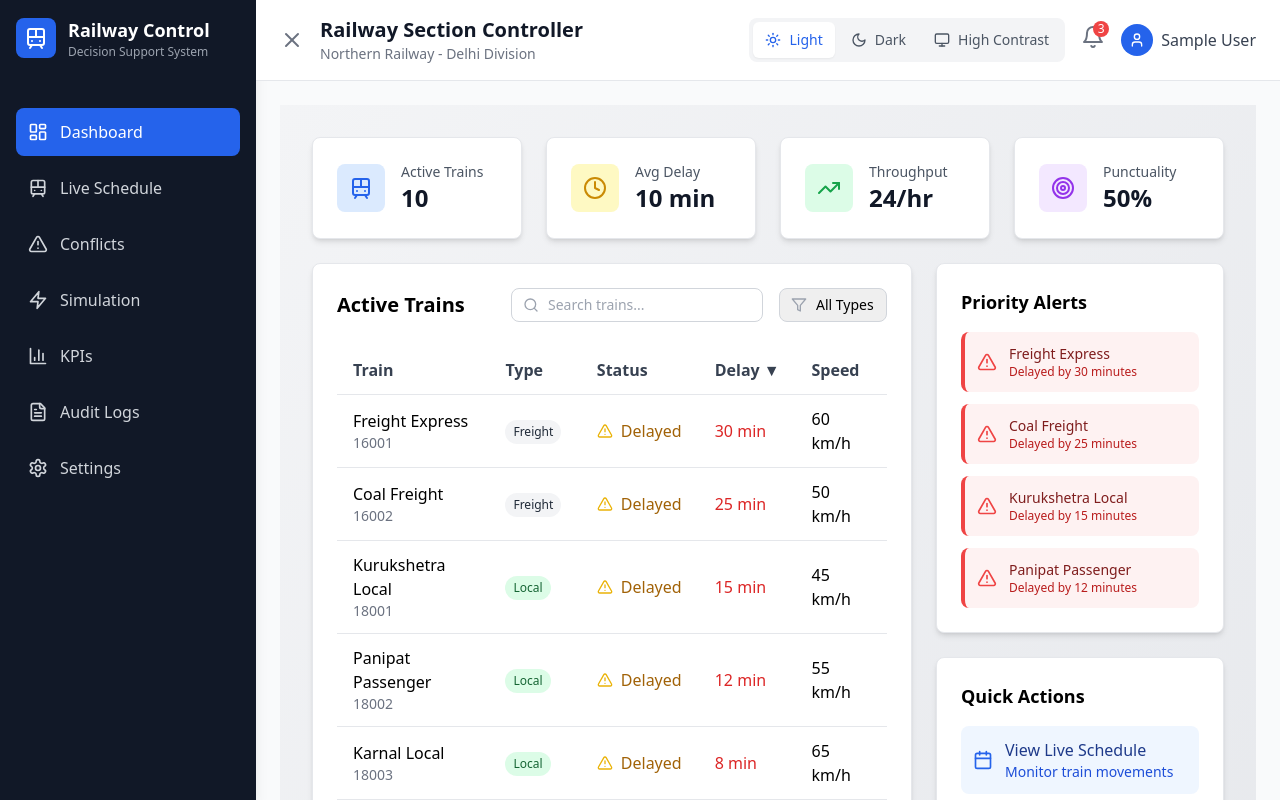
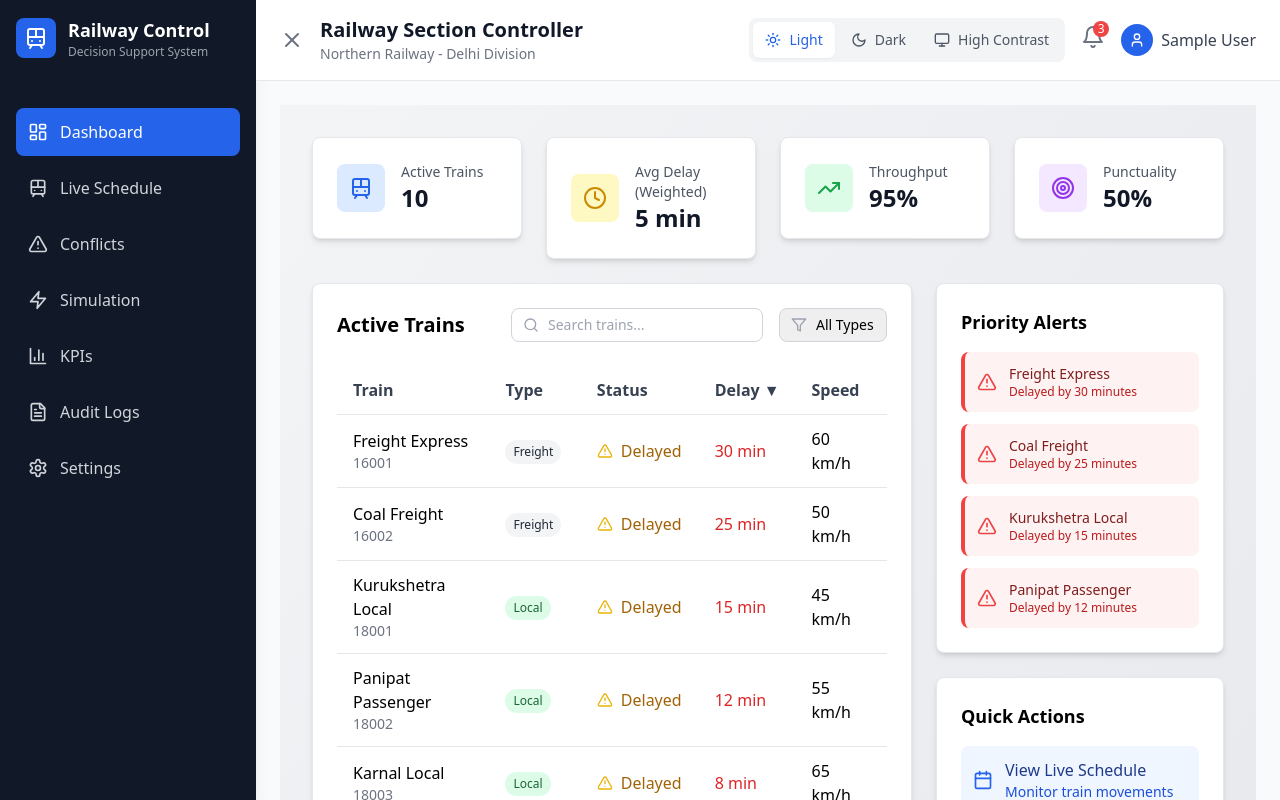
Before and after one commit to abhaydeveloper-coder/RailBotics, a React (Vite) app: page /dashboard in a window 1280 px wide. Built offline with nearby package versions, Linux system fonts and the light colour scheme; sample sign-in values are in the browser's storage.

Commit message:
Update Dashboard.tsx

```diff
--- a/src/pages/Dashboard.tsx
+++ b/src/pages/Dashboard.tsx
@@ -23,11 +23,54 @@ export const Dashboard: React.FC = () => {
   const [trains] = useState<TrainType[]>(trainsData as TrainType[]);
   const [filter, setFilter] = useState('All');
   const [searchTerm, setSearchTerm] = useState('');
-  const [conflictsCount] = useState(4);
+  const [conflictsCount] = useState(4); // Assuming this comes from an API or context later
   const [activeModal, setActiveModal] = useState<string | null>(null);
   const navigate = useNavigate();
 
   const [sortConfig, setSortConfig] = useState<{ key: keyof TrainType; direction: 'ascending' | 'descending' } | null>({ key: 'delay', direction: 'descending' });
+
+  // --- Priority weights for calculations ---
+  const priorityWeights = { Express: 10, Local: 4, Freight: 2, Special: 7 };
+
+  // --- Function for Weighted Average Delay ---
+  const calculateWeightedAvgDelay = (currentTrains: TrainType[]) => {
+    const totalWeightedDelay = currentTrains.reduce((sum, train) => {
+      const weight = priorityWeights[train.type as keyof typeof priorityWeights] || 0;
+      return sum + (train.delay * weight);
+    }, 0);
+
+    const totalWeight = currentTrains.reduce((sum, train) => {
+      const weight = priorityWeights[train.type as keyof typeof priorityWeights] || 0;
+      return sum + weight;
+    }, 0);
+
+    if (totalWeight === 0) return 0;
+    return Math.round(totalWeightedDelay / totalWeight);
+  };
+
+  // --- Functions for Throughput Percentage ---
+  const calculateThroughputScore = (currentTrains: TrainType[]) => {
+    return currentTrains.reduce((score, train) => {
+      const weight = priorityWeights[train.type as keyof typeof priorityWeights] || 0;
+      const delayPenalty = Math.max(0, 1 - (train.delay / 60));
+      return score + (weight * train.speed * delayPenalty);
+    }, 0);
+  };
+
+  const maxThroughputScore = useMemo(() => {
+    return trains.reduce((score, train) => {
+      const weight = priorityWeights[train.type as keyof typeof priorityWeights] || 0;
+      return score + (weight * train.speed);
+    }, 0);
+  }, [trains]);
+
+  // --- Stats object using the new calculation ---
+  const stats = {
+    activeTrains: trains.length,
+    avgDelay: calculateWeightedAvgDelay(trains),
+    throughputPercentage: maxThroughputScore > 0 ? Math.round((calculateThroughputScore(trains) / maxThroughputScore) * 100) : 0,
+    punctuality: Math.round((trains.filter(t => t.delay <= 5).length / trains.length) * 100)
+  };
 
   const filteredTrains = trains.filter(train => {
     const matchesFilter = filter === 'All' || train.type === filter;
@@ -63,13 +106,6 @@ export const Dashboard: React.FC = () => {
     return sortConfig.direction === 'ascending' ? '▲' : '▼';
   };
 
-  const stats = {
-    activeTrains: trains.length,
-    avgDelay: Math.round(trains.reduce((sum, train) => sum + train.delay, 0) / trains.length),
-    throughput: 24,
-    punctuality: Math.round((trains.filter(t => t.delay <= 5).length / trains.length) * 100)
-  };
-
   const delayedTrains = trains.filter(t => t.delay > 10).sort((a, b) => b.delay - a.delay);
 
   const openModal = (modalName: string) => setActiveModal(modalName);
@@ -98,7 +134,7 @@ export const Dashboard: React.FC = () => {
               <div className="flex items-center">
                 <div className="bg-yellow-100 p-3 rounded-lg"><Clock className="w-6 h-6 text-yellow-600" /></div>
                 <div className="ml-4">
-                  <p className="text-sm font-medium text-gray-600">Avg Delay</p>
+                  <p className="text-sm font-medium text-gray-600">Avg Delay (Weighted)</p>
                   <p className="text-2xl font-bold text-gray-900">{stats.avgDelay} min</p>
                 </div>
               </div>
@@ -110,7 +146,7 @@ export const Dashboard: React.FC = () => {
                 <div className="bg-green-100 p-3 rounded-lg"><TrendingUp className="w-6 h-6 text-green-600" /></div>
                 <div className="ml-4">
                   <p className="text-sm font-medium text-gray-600">Throughput</p>
-                  <p className="text-2xl font-bold text-gray-900">{stats.throughput}/hr</p>
+                  <p className="text-2xl font-bold text-gray-900">{stats.throughputPercentage}%</p>
                 </div>
               </div>
             </Card>
@@ -137,7 +173,7 @@ export const Dashboard: React.FC = () => {
                 <div className="flex items-center space-x-4">
                   <div className="relative">
                     <Search className="w-4 h-4 text-gray-400 absolute left-3 top-1/2 -translate-y-1/2" />
-                    <input type="text" placeholder="Search trains..." value={searchTerm} onChange={(e) => setSearchTerm(e.target.value)} className="border border-gray-300 rounded-lg pl-9 pr-3 py-1.5 text-sm focus:outline-none focus:ring-2 focus:ring-blue-500"/>
+                    <input type="text" placeholder="Search trains..." value={searchTerm} onChange={(e) => setSearchTerm(e.target.value)} className="border border-gray-300 rounded-lg pl-9 pr-3 py-1.5 text-sm focus:outline-none focus:ring-2 focus:ring-blue-500" />
                   </div>
                   <div className="relative">
                     <Filter className="w-4 h-4 text-gray-400 absolute left-3 top-1/2 -translate-y-1/2" />
@@ -179,7 +215,7 @@ export const Dashboard: React.FC = () => {
                           <div><p className="font-medium">{train.name}</p><p className="text-sm text-gray-500">{train.id}</p></div>
                         </td>
                         <td className="py-3 px-4">
-                          <span className={`inline-block px-2 py-1 rounded-full text-xs font-medium ${ train.type === 'Express' ? 'bg-blue-100 text-blue-800' : train.type === 'Local' ? 'bg-green-100 text-green-800' : 'bg-gray-100 text-gray-800' }`}>
+                          <span className={`inline-block px-2 py-1 rounded-full text-xs font-medium ${train.type === 'Express' ? 'bg-blue-100 text-blue-800' : train.type === 'Local' ? 'bg-green-100 text-green-800' : 'bg-gray-100 text-gray-800'}`}>
                             {train.type}
                           </span>
                         </td>
@@ -190,7 +226,7 @@ export const Dashboard: React.FC = () => {
                           </div>
                         </td>
                         <td className="py-3 px-4">
-                          <span className={`font-medium ${ train.delay < 1 ? 'text-green-600' : train.delay <= 5 ? 'text-yellow-600' : 'text-red-600' }`}>
+                          <span className={`font-medium ${train.delay < 1 ? 'text-green-600' : train.delay <= 5 ? 'text-yellow-600' : 'text-red-600'}`}>
                             {Math.round(train.delay)} min
                           </span>
                         </td>
@@ -258,33 +294,17 @@ export const Dashboard: React.FC = () => {
         </div>
       </div>
 
-      {/* Modal for Live Schedule */}
+      {/* Modals */}
       <AnimatePresence>
         {activeModal === 'schedule' && (
-          <motion.div
-            initial={{ opacity: 0 }}
-            animate={{ opacity: 1 }}
-            exit={{ opacity: 0 }}
-            className="fixed inset-0 bg-black bg-opacity-50 flex items-center justify-center z-50 p-4"
-            onClick={closeModal}
-          >
-            <motion.div
-              initial={{ scale: 0.9, opacity: 0 }}
-              animate={{ scale: 1, opacity: 1 }}
-              exit={{ scale: 0.9, opacity: 0 }}
-              className="bg-white rounded-xl p-6 max-w-md w-full"
-              onClick={(e) => e.stopPropagation()}
-            >
+          <motion.div initial={{ opacity: 0 }} animate={{ opacity: 1 }} exit={{ opacity: 0 }} className="fixed inset-0 bg-black bg-opacity-50 flex items-center justify-center z-50 p-4" onClick={closeModal}>
+            <motion.div initial={{ scale: 0.9, opacity: 0 }} animate={{ scale: 1, opacity: 1 }} exit={{ scale: 0.9, opacity: 0 }} className="bg-white rounded-xl p-6 max-w-md w-full" onClick={(e) => e.stopPropagation()}>
               <div className="flex justify-between items-center mb-4">
                 <h3 className="text-xl font-bold">Live Schedule</h3>
-                <button onClick={closeModal} className="text-gray-500 hover:text-gray-700">
-                  <X className="w-5 h-5" />
-                </button>
+                <button onClick={closeModal} className="text-gray-500 hover:text-gray-700"><X className="w-5 h-5" /></button>
               </div>
-
               <div className="space-y-4">
                 <p className="text-gray-600">View and monitor real-time train movements across the network.</p>
-
                 <div className="bg-blue-50 p-4 rounded-lg">
                   <h4 className="font-medium text-blue-800 mb-2">Current Active Trains: {trains.length}</h4>
                   <div className="space-y-2">
@@ -298,11 +318,7 @@ export const Dashboard: React.FC = () => {
                     ))}
                   </div>
                 </div>
-
-                <button
-                  onClick={() => navigateToPage('schedule')}
-                  className="w-full bg-blue-600 text-white py-2 rounded-lg hover:bg-blue-700 transition-colors"
-                >
+                <button onClick={() => navigateToPage('schedule')} className="w-full bg-blue-600 text-white py-2 rounded-lg hover:bg-blue-700 transition-colors">
                   View Detailed Schedule
                 </button>
               </div>
@@ -310,47 +326,23 @@ export const Dashboard: React.FC = () => {
           </motion.div>
         )}
       </AnimatePresence>
-
-      {/* Modal for Resolve Conflicts */}
       <AnimatePresence>
         {activeModal === 'conflicts' && (
-          <motion.div
-            initial={{ opacity: 0 }}
-            animate={{ opacity: 1 }}
-            exit={{ opacity: 0 }}
-            className="fixed inset-0 bg-black bg-opacity-50 flex items-center justify-center z-50 p-4"
-            onClick={closeModal}
-          >
-            <motion.div
-              initial={{ scale: 0.9, opacity: 0 }}
-              animate={{ scale: 1, opacity: 1 }}
-              exit={{ scale: 0.9, opacity: 0 }}
-              className="bg-white rounded-xl p-6 max-w-md w-full"
-              onClick={(e) => e.stopPropagation()}
-            >
+          <motion.div initial={{ opacity: 0 }} animate={{ opacity: 1 }} exit={{ opacity: 0 }} className="fixed inset-0 bg-black bg-opacity-50 flex items-center justify-center z-50 p-4" onClick={closeModal}>
+            <motion.div initial={{ scale: 0.9, opacity: 0 }} animate={{ scale: 1, opacity: 1 }} exit={{ scale: 0.9, opacity: 0 }} className="bg-white rounded-xl p-6 max-w-md w-full" onClick={(e) => e.stopPropagation()}>
               <div className="flex justify-between items-center mb-4">
                 <h3 className="text-xl font-bold">Resolve Conflicts</h3>
-                <button onClick={closeModal} className="text-gray-500 hover:text-gray-700">
-                  <X className="w-5 h-5" />
-                </button>
+                <button onClick={closeModal} className="text-gray-500 hover:text-gray-700"><X className="w-5 h-5" /></button>
               </div>
-
               <div className="space-y-4">
                 <p className="text-gray-600">Resolve scheduling conflicts to optimize train movements.</p>
-
                 {conflictsCount > 0 ? (
                   <>
                     <div className="bg-yellow-50 p-4 rounded-lg">
                       <h4 className="font-medium text-yellow-800 mb-2">{conflictsCount} Pending Conflict{conflictsCount !== 1 ? 's' : ''}</h4>
-                      <p className="text-sm text-yellow-700">
-                        These conflicts are affecting schedule efficiency. Resolve them to improve operations.
-                      </p>
+                      <p className="text-sm text-yellow-700">These conflicts are affecting schedule efficiency. Resolve them to improve operations.</p>
                     </div>
-
-                    <button
-                      onClick={() => navigateToPage('conflicts')}
-                      className="w-full bg-yellow-600 text-white py-2 rounded-lg hover:bg-yellow-700 transition-colors"
-                    >
+                    <button onClick={() => navigateToPage('conflicts')} className="w-full bg-yellow-600 text-white py-2 rounded-lg hover:bg-yellow-700 transition-colors">
                       Resolve Conflicts
                     </button>
                   </>
@@ -365,65 +357,23 @@ export const Dashboard: React.FC = () => {
           </motion.div>
         )}
       </AnimatePresence>
-
-      {/* Modal for Run Simulation */}
       <AnimatePresence>
         {activeModal === 'simulation' && (
-          <motion.div
-            initial={{ opacity: 0 }}
-            animate={{ opacity: 1 }}
-            exit={{ opacity: 0 }}
-            className="fixed inset-0 bg-black bg-opacity-50 flex items-center justify-center z-50 p-4"
-            onClick={closeModal}
-          >
-            <motion.div
-              initial={{ scale: 0.9, opacity: 0 }}
-              animate={{ scale: 1, opacity: 1 }}
-              exit={{ scale: 0.9, opacity: 0 }}
-              className="bg-white rounded-xl p-6 max-w-md w-full"
-              onClick={(e) => e.stopPropagation()}
-            >
+          <motion.div initial={{ opacity: 0 }} animate={{ opacity: 1 }} exit={{ opacity: 0 }} className="fixed inset-0 bg-black bg-opacity-50 flex items-center justify-center z-50 p-4" onClick={closeModal}>
+            <motion.div initial={{ scale: 0.9, opacity: 0 }} animate={{ scale: 1, opacity: 1 }} exit={{ scale: 0.9, opacity: 0 }} className="bg-white rounded-xl p-6 max-w-md w-full" onClick={(e) => e.stopPropagation()}>
               <div className="flex justify-between items-center mb-4">
                 <h3 className="text-xl font-bold">Run Simulation</h3>
-                <button onClick={closeModal} className="text-gray-500 hover:text-gray-700">
-                  <X className="w-5 h-5" />
-                </button>
+                <button onClick={closeModal} className="text-gray-500 hover:text-gray-700"><X className="w-5 h-5" /></button>
               </div>
-
               <div className="space-y-4">
                 <p className="text-gray-600">Run simulations to test new scheduling scenarios and optimize operations.</p>
-
                 <div className="grid grid-cols-2 gap-3">
-                  <button className="bg-gray-100 py-3 rounded-lg hover:bg-gray-200 transition-colors">
-                    <div className="text-blue-600 mb-1">
-                      <Train className="w-6 h-6 mx-auto" />
+                  <button className="bg-gray-100 py-3 rounded-lg hover:bg-gray-200 transition-colors"><div className="text-blue-600 mb-1"><Train className="w-6 h-6 mx-auto" /></div><span className="text-sm">Peak Hours</span></button>
+                  <button className="bg-gray-100 py-3 rounded-lg hover:bg-gray-200 transition-colors"><div className="text-green-600 mb-1"><Clock className="w-6 h-6 mx-auto" /></div><span className="text-sm">Off-Peak</span></button>
+                  <button className="bg-gray-100 py-3 rounded-lg hover:bg-gray-200 transition-colors"><div className="text-red-600 mb-1"><AlertTriangle className="w-6 h-6 mx-auto" /></div><span className="text-sm">Emergency</span></button>
+                  <button className="bg-gray-100 py-3 rounded-lg hover:bg-gray-200 transition-colors"><div className="text-purple-600 mb-1"><Settings className="w-6 h-6 mx-auto" /></div><span className="text-sm">Custom</span></button>
                 </div>
-                    <span className="text-sm">Peak Hours</span>
-                  </button>
-                  <button className="bg-gray-100 py-3 rounded-lg hover:bg-gray-200 transition-colors">
-                    <div className="text-green-600 mb-1">
-                      <Clock className="w-6 h-6 mx-auto" />
-                    </div>
-                    <span className="text-sm">Off-Peak</span>
-                  </button>
-                  <button className="bg-gray-100 py-3 rounded-lg hover:bg-gray-200 transition-colors">
-                    <div className="text-red-600 mb-1">
-                      <AlertTriangle className="w-6 h-6 mx-auto" />
-                    </div>
-                    <span className="text-sm">Emergency</span>
-                  </button>
-                  <button className="bg-gray-100 py-3 rounded-lg hover:bg-gray-200 transition-colors">
-                    <div className="text-purple-600 mb-1">
-                      <Settings className="w-6 h-6 mx-auto" />
-                    </div>
-                    <span className="text-sm">Custom</span>
-                  </button>
-                </div>
-
-                <button
-                  onClick={() => navigateToPage('simulation')}
-                  className="w-full bg-green-600 text-white py-2 rounded-lg hover:bg-green-700 transition-colors"
-                >
+                <button onClick={() => navigateToPage('simulation')} className="w-full bg-green-600 text-white py-2 rounded-lg hover:bg-green-700 transition-colors">
                   Start Simulation
                 </button>
               </div>
```
Lines whose indentation alone changed are shown as unchanged.
